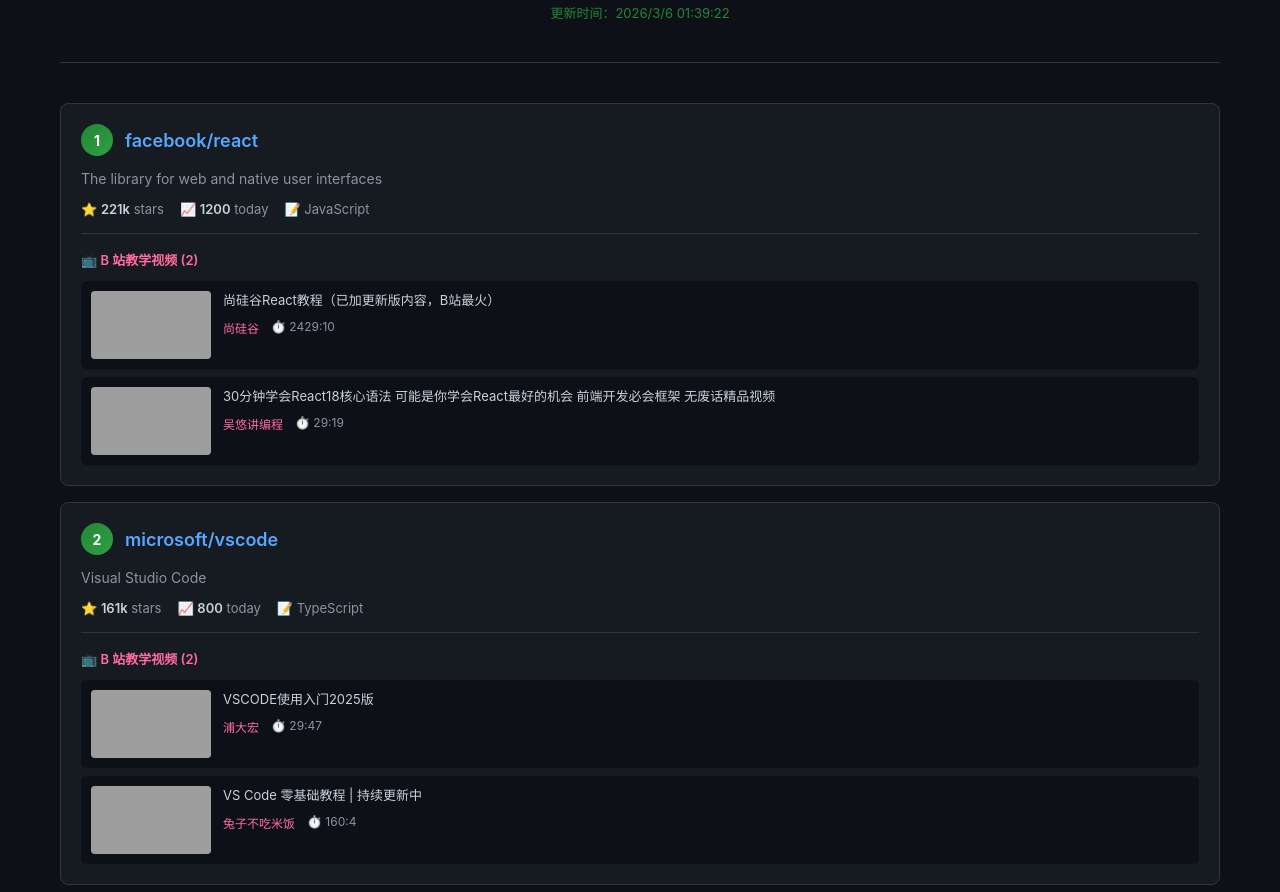
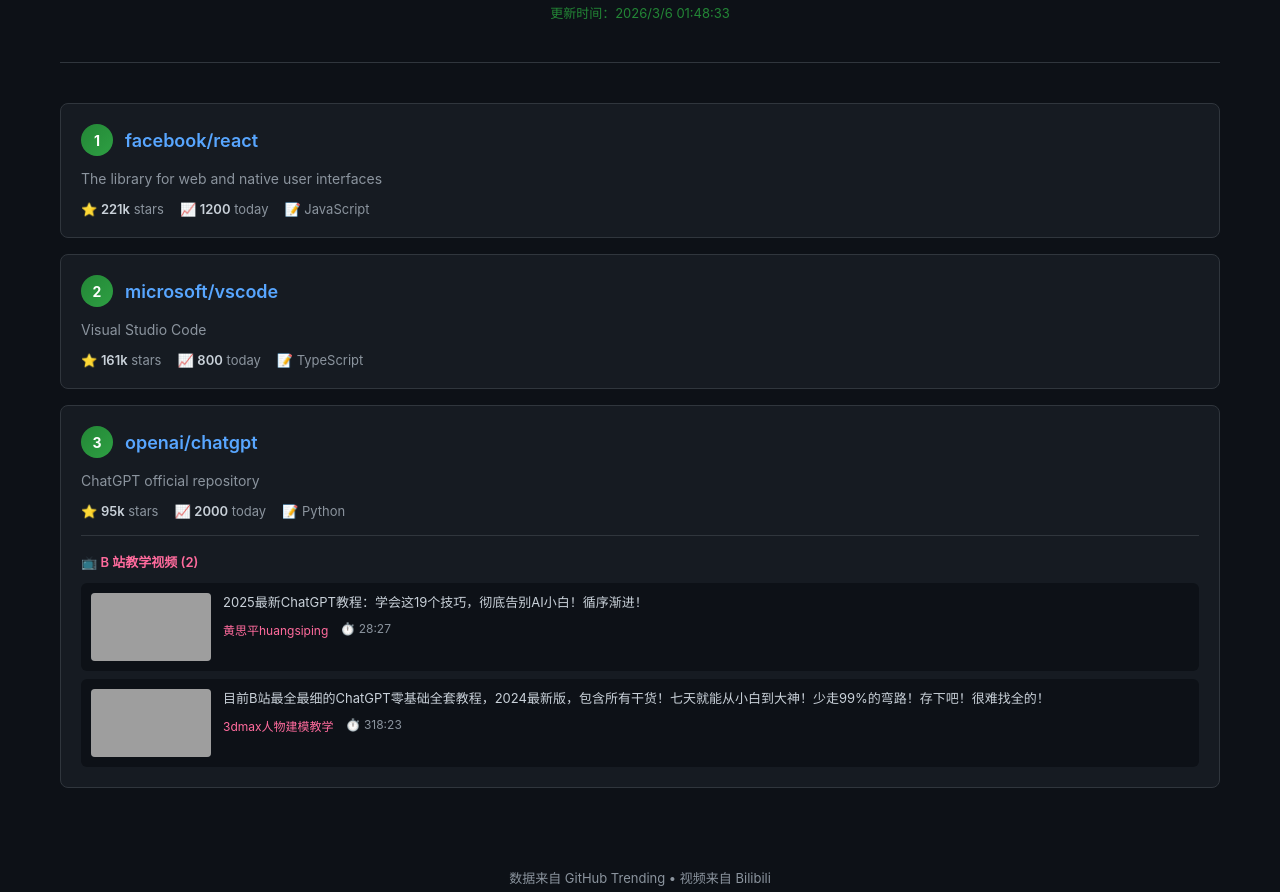
Before and after one commit to Scrat-github/github-trending-board, a website: page data/index.html in a window 1280 px wide. Shown: the part 139-1031 px from the top of the page. Drawn offline with Linux system fonts and the light colour scheme; grey boxes are pictures that could not be loaded.

Commit message:
chore: 更新构建数据

```diff
--- a/data/index.html
+++ b/data/index.html
@@ -43,7 +43,7 @@
     <header>
       <h1>🔥 GitHub Trending 看板</h1>
       <p class="subtitle">自动捕捉热门项目 + 📺 B 站教学视频</p>
-      <p class="update-time">更新时间：2026/3/6 01:39:22</p>
+      <p class="update-time">更新时间：2026/3/6 01:48:33</p>
     </header>
     <main class="project-list">
 
@@ -59,29 +59,6 @@
             <span class="stat">📝 JavaScript</span>
           </div>
 
-            <div class="videos">
-              <div class="videos-title">📺 B 站教学视频 (2)</div>
-              <div class="video-list">
-
-                  <a class="video-item" href="https://www.bilibili.com/video/BV1wy4y1D7JT" target="_blank">
-                    <img class="video-thumbnail" src="//i0.hdslb.com/bfs/archive/3086cba16f49bec40a765e2320436b3b18b0bc86.jpg" loading="lazy">
-                    <div class="video-info">
-                      <div class="video-title">尚硅谷React教程（已加更新版内容，B站最火）</div>
-                      <div class="video-meta"><span class="video-author">尚硅谷</span><span>⏱️ 2429:10</span></div>
-                    </div>
-                  </a>
-
-                  <a class="video-item" href="https://www.bilibili.com/video/BV1pF411m7wV" target="_blank">
-                    <img class="video-thumbnail" src="//i2.hdslb.com/bfs/archive/a18bbe3a41e02a428ecd6e5d99477bd975a79a14.jpg" loading="lazy">
-                    <div class="video-info">
-                      <div class="video-title">30分钟学会React18核心语法 可能是你学会React最好的机会 前端开发必会框架 无废话精品视频</div>
-                      <div class="video-meta"><span class="video-author">吴悠讲编程</span><span>⏱️ 29:19</span></div>
-                    </div>
-                  </a>
-
-              </div>
-            </div>
-
         </div>
 
         <div class="project-card">
@@ -95,29 +72,6 @@
             <span class="stat">📈 <span class="stat-value">800</span> today</span>
             <span class="stat">📝 TypeScript</span>
           </div>
-
-            <div class="videos">
-              <div class="videos-title">📺 B 站教学视频 (2)</div>
-              <div class="video-list">
-
-                  <a class="video-item" href="https://www.bilibili.com/video/BV1mh9NYvEwH" target="_blank">
-                    <img class="video-thumbnail" src="//i1.hdslb.com/bfs/archive/2a5a7607f004ccb09f46679ca00a540684d3b7eb.jpg" loading="lazy">
-                    <div class="video-info">
-                      <div class="video-title">VSCODE使用入门2025版</div>
-                      <div class="video-meta"><span class="video-author">浦大宏</span><span>⏱️ 29:47</span></div>
-                    </div>
-                  </a>
-
-                  <a class="video-item" href="https://www.bilibili.com/video/BV1ty4y1S7mC" target="_blank">
-                    <img class="video-thumbnail" src="//i2.hdslb.com/bfs/archive/e14d4f19763708e4d6bfbf4bc23efbd4d789e157.jpg" loading="lazy">
-                    <div class="video-info">
-                      <div class="video-title">VS Code 零基础教程 | 持续更新中</div>
-                      <div class="video-meta"><span class="video-author">兔子不吃米饭</span><span>⏱️ 160:4</span></div>
-                    </div>
-                  </a>
-
-              </div>
-            </div>
 
         </div>
 
```
Also changed, not shown: data/trending.json (+3 -37 lines).
